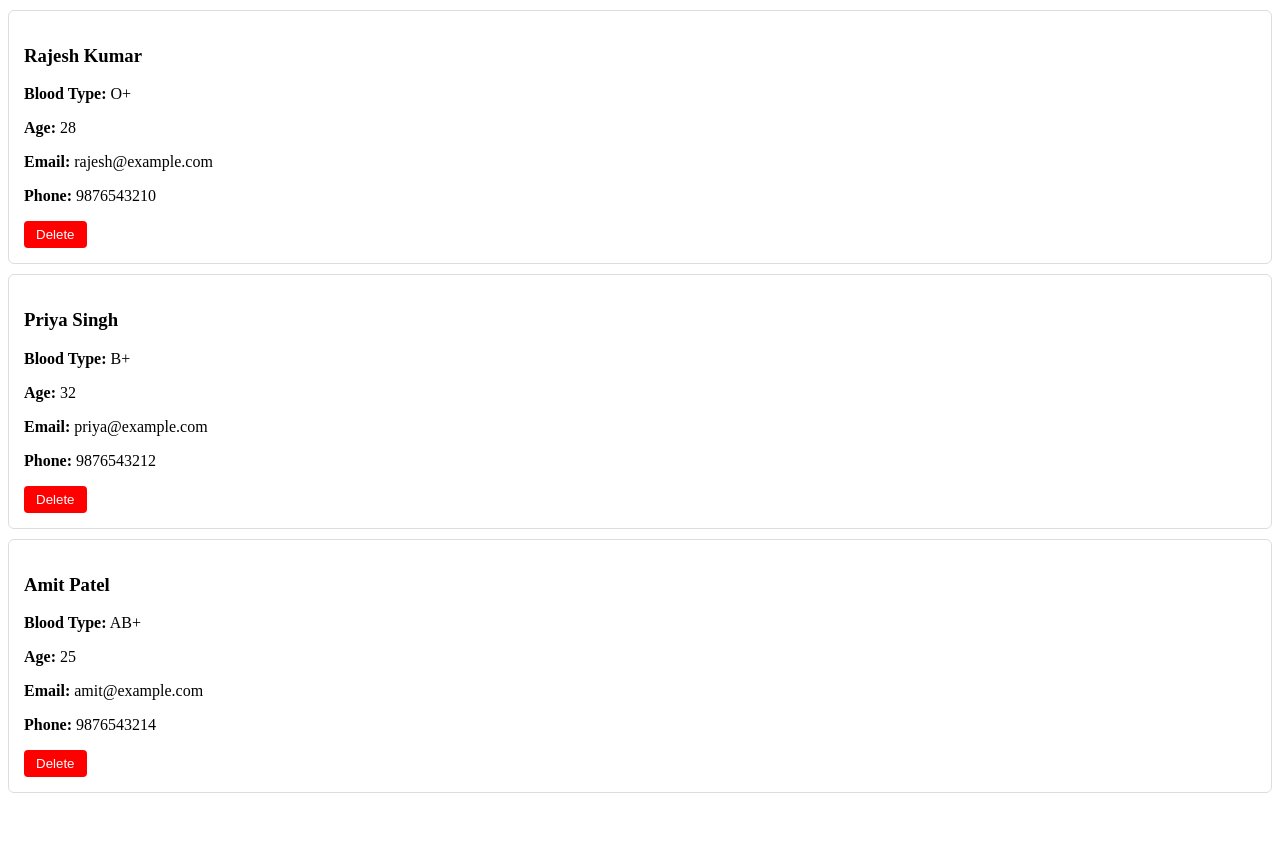
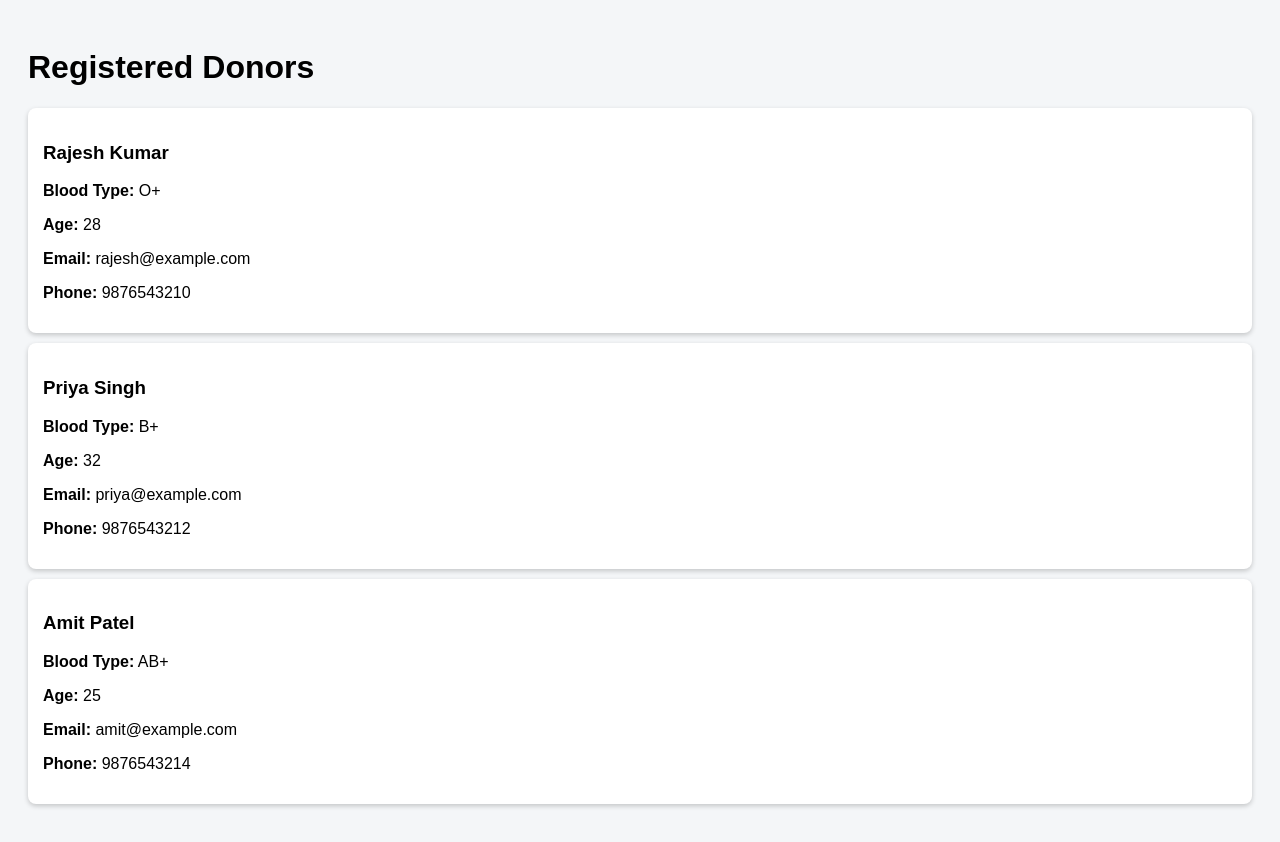
Before and after one commit to Eugintony/hemobank, a Flask app: page /donors in a window 1280 px wide. Before the commit the page ends 793 px from the top, so only its background shows below. Run offline with Flask 3, Linux system fonts and the light colour scheme; data comes from the database, SQL or seed files in the repository; data that the repository does not hold is empty.

Commit message:
Update donor_list.html

```diff
--- a/templates/donor_list.html
+++ b/templates/donor_list.html
@@ -1,2 +1,99 @@
-<div id="donorsList"></div>
-<script src="/static/js/main.js"></script>
+<!DOCTYPE html>
+<html lang="en">
+
+<head>
+<meta charset="UTF-8">
+<title>Donor List</title>
+
+<style>
+
+body{
+font-family: Arial;
+padding:20px;
+background:#f4f6f8;
+}
+
+.donor-card{
+
+background:white;
+padding:15px;
+margin:10px 0;
+border-radius:8px;
+
+box-shadow:0px 2px 5px rgba(0,0,0,0.2);
+
+}
+
+</style>
+
+</head>
+
+<body>
+
+<h1>Registered Donors</h1>
+
+<div id="donorsList">
+
+Loading donors...
+
+</div>
+
+<script>
+
+async function loadDonors(){
+
+try{
+
+const response = await fetch("/api/donors");
+
+const donors = await response.json();
+
+const container = document.getElementById("donorsList");
+
+if(!donors.length){
+
+container.innerHTML="<p>No donors found</p>";
+
+return;
+
+}
+
+container.innerHTML = donors.map(donor =>`
+
+<div class="donor-card">
+
+<h3>${donor.name}</h3>
+
+<p><strong>Blood Type:</strong> ${donor.blood_type}</p>
+
+<p><strong>Age:</strong> ${donor.age}</p>
+
+<p><strong>Email:</strong> ${donor.email}</p>
+
+<p><strong>Phone:</strong> ${donor.phone}</p>
+
+</div>
+
+`).join("");
+
+}
+
+catch(error){
+
+console.log(error);
+
+document.getElementById("donorsList").innerHTML=
+
+"<p style='color:red'>Failed loading donors</p>";
+
+}
+
+}
+
+document.addEventListener("DOMContentLoaded",loadDonors);
+
+</script>
+
+</body>
+
+</html>
```
